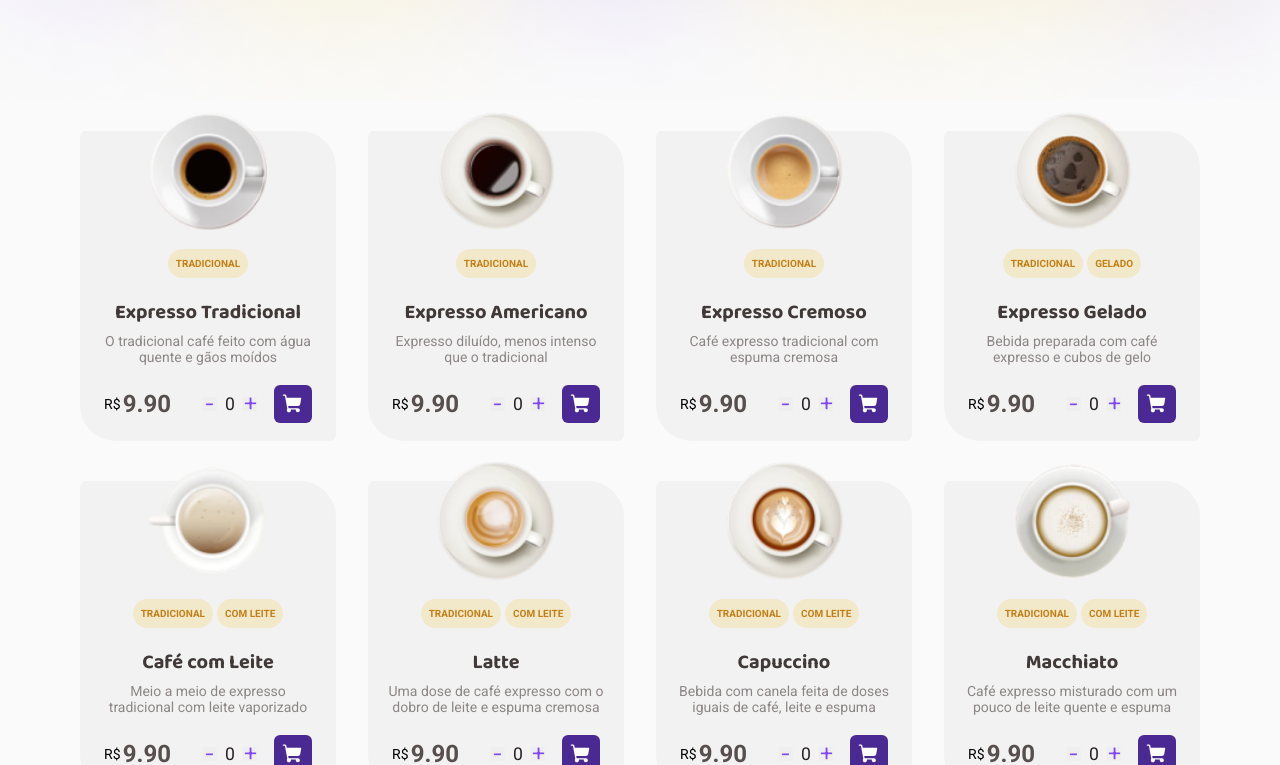
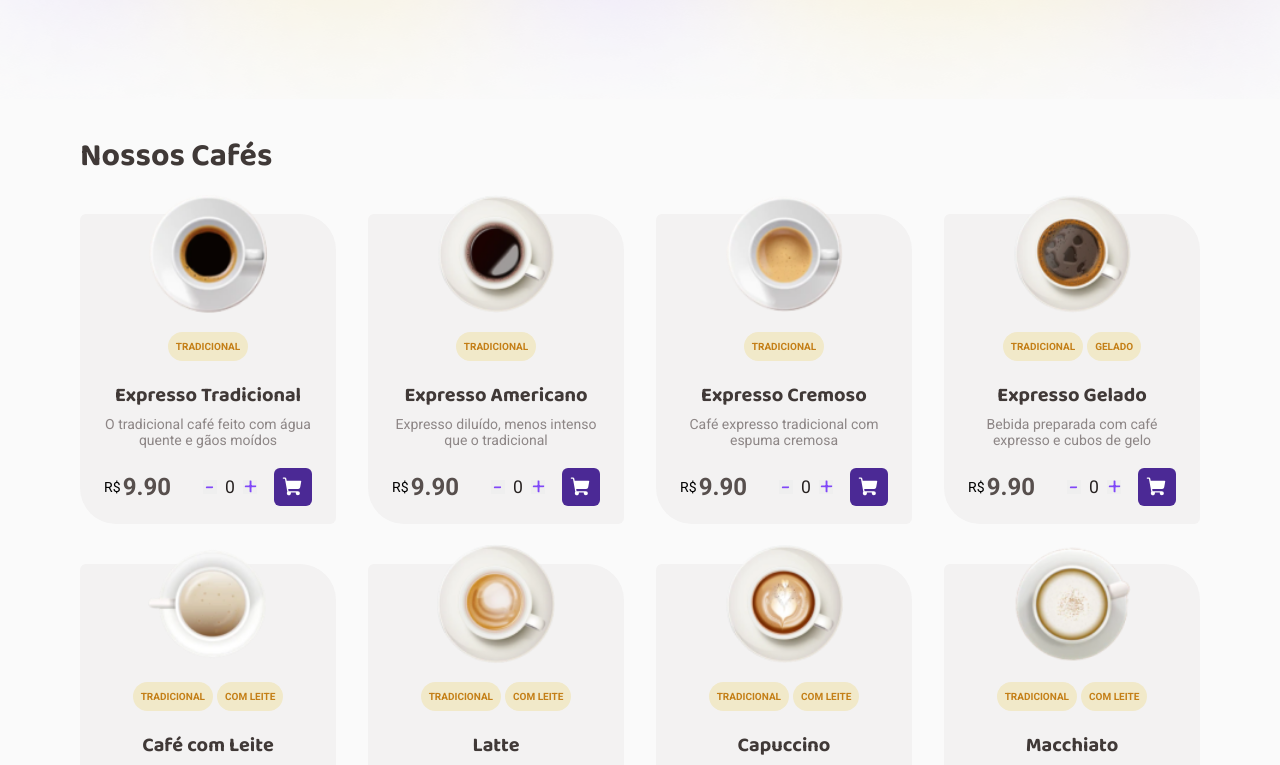
Before and after one commit to eoliveiradev/Coffee-Delivery, a React (Vite) app: page / in a window 1280 px wide. Shown: the part 549-1314 px from the top of the page. Built offline with nearby package versions, Linux system fonts and the light colour scheme.

Commit message:
Updated CoffeesMenu.tsx
Added a title to the products' menu.

```diff
--- a/src/components/CoffeesMenu/CoffeesMenu.tsx
+++ b/src/components/CoffeesMenu/CoffeesMenu.tsx
@@ -1,14 +1,17 @@
 import { ProductDisplay } from "../ProductDisplay/ProductDisplay";
-import { CoffeesMenuContainer } from "./styles";
+import { Coffees, CoffeesMenuContainer } from "./styles";
 import { coffeItemType, MenuItems } from "../../data/Menu/MenuItems";
 
 export function CoffesMenu(){
 
   return(
     <CoffeesMenuContainer>
-      {MenuItems.map(item =>(
-        <ProductDisplay product={item}/>
-      ))}
+      <h1 id="title">Nossos Cafés</h1>
+      <Coffees>
+        {MenuItems.map(item =>(
+          <ProductDisplay product={item}/>
+        ))}
+      </Coffees>
 
 
     </CoffeesMenuContainer>
--- a/src/components/CoffeesMenu/styles.ts
+++ b/src/components/CoffeesMenu/styles.ts
@@ -1,11 +1,30 @@
 import styled from "styled-components";
 
 export const CoffeesMenuContainer = styled.section`
+  display: flex;
+  flex-direction: column;
+  align-items: center;
+  padding: 2rem 0 6rem;
+  gap: 2rem;
+
+  #title{
+    width: 100%;
+
+    font-family: ${props => props.theme["fonts"]["header"]};
+    font-size: 2rem;
+    color: ${props => props.theme["base-colors"]["base-subtitle"]};
+
+    @media(max-width: 1200px){
+      text-align: center;
+    }
+  }
+`
+
+export const Coffees = styled.div`
   display: flex;
   justify-content: center;
   gap: 40px 32px;
   flex-wrap: wrap;
 
   width: 100%;
-  padding: 2rem 0;
 `
```
